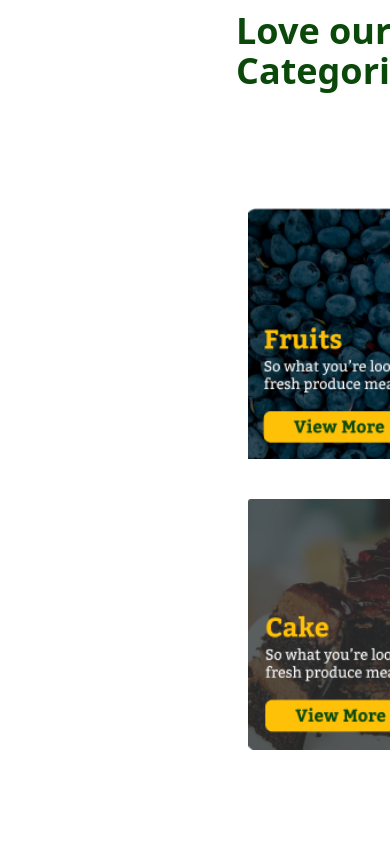
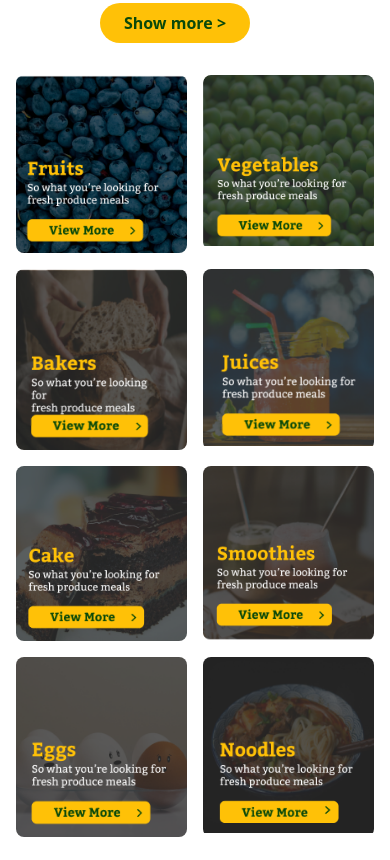
Before and after one commit to mobina-pour7/project-tw, a website: page src/index.html in a window 390 px wide. Shown: the part 824-1684 px from the top of the page. Drawn offline with nearby package versions, Linux system fonts and the light colour scheme.

Commit message:
main-mobile

```diff
--- a/src/index.html
+++ b/src/index.html
@@ -38,29 +38,31 @@
      <div class="order-1 lg:order-2 lg:ml-12">
     <img class="rounded-lg w-full max-w-xs md:max-w-lg " src="/assests/images/0add2098-7fbb-4bd6-906d-68d7bfe42897 1.png" alt="">
   </header></div></div>
-
   <!-- قسمت مین با بگ گراند سفید1 -->
-  <main>
-    <div class="overflow-hidden flex mt-8  p-12">
-      <h1 class="text-[#0A490A]  text-4xl md:text-4xl font-bold ml-47 mt-3 ">Love our Categories</h1>
+  <main class="container mx-auto px-4 py-8 md:py-12">
+    <div class="flex flex-col md:flex-row items-center justify-between gap-4 mb-8 md:mb-12 mr-10">
+      <h1 class="text-[#0A490A]  text-3xl md:text-4xl font-bold ">Love our Categories</h1>
       <button
-        class=" ml-120 text-[#0A490A] mt-5 rounded-lg bg-[#FFC107]  shadow-md  hover:bg-[#FFC107] font-medium transition duration-300 w-40 h-8 ">
-        Show more > </button>
-    </div>
-    <div class="flex flex-col -space-y-44 overflow-hidden rounded-lg ">
-      <div class="flex space-x-2 mt-5 p-12 w-268 ml-50">
-        <img class="w-1/4  justify-center" src="/assests/images/Screenshot 2025-03-22 215546.png" alt="">
-        <img class="w-1/4 justify-center" src="/assests/images/Screenshot 2025-03-22 234901.png" alt="">
-        <img class="w-1/4 justify-center " src="/assests/images/Screenshot 2025-03-24 132842.png" alt="">
-        <img class="w-1/4 justify-center " src="/assests/images/Screenshot 2025-03-24 132920.png" alt="">
+        class=" text-[#0A490A] bg-[#FFC107] px-6 py-2 rounded-3xl hover:bg-indigo-200 transition whitespace-nowrap font-bold">
+        Show more > </button></div>
+    <div class="grid grid-cols-2 sm:grid-cols-4 gap-4 md:gap-6">
+      <div class="overflow-hidden rounded-lg">
+        <img class="w-full h-auto object-cover " src="/assests/images/Screenshot 2025-03-22 215546.png" alt=""></div>
+        <div class="overflow-hidden rounded-lg">
+        <img class="w-full h-auto object-cover" src="/assests/images/Screenshot 2025-03-22 234901.png" alt=""></div>
+        <div class="overflow-hidden rounded-lg">
+        <img class="w-full h-auto object-cover" src="/assests/images/Screenshot 2025-03-24 132842.png" alt=""></div>
+        <div class="overflow-hidden rounded-lg">
+        <img class="w-full h-auto object-cover" src="/assests/images/Screenshot 2025-03-24 132920.png" alt="">
       </div>
-      <div class="flex space-x-2 p-12 w-268 ml-50 mt-30">
-        <img class="w-1/4 justify-center " src="/assests/images/Screenshot 2025-03-24 132952.png" alt="">
-        <img class="w-1/4  justify-center" src="/assests/images/Screenshot 2025-03-24 133020.png" alt="">
-        <img class=" w-1/4 justify-center" src="/assests/images/Screenshot 2025-03-24 133034.png" alt="">
-        <img class=" w-1/4 justify-center" src="/assests/images/Screenshot 2025-03-24 133045.png" alt="">
-      </div>
-    </div>
+        <div class="overflow-hidden rounded-lg">
+        <img class="w-full h-auto object-cover " src="/assests/images/Screenshot 2025-03-24 132952.png" alt=""></div>
+        <div class="overflow-hidden rounded-lg">
+        <img class="w-full h-auto object-cover" src="/assests/images/Screenshot 2025-03-24 133020.png" alt=""></div>
+        <div class="overflow-hidden rounded-lg">
+        <img class="w-full h-auto object-cover " src="/assests/images/Screenshot 2025-03-24 133034.png" alt=""></div>
+        <div class="overflow-hidden rounded-lg">
+        <img class="w-full h-auto object-cover " src="/assests/images/Screenshot 2025-03-24 133045.png" alt=""></div>
   </main>
   <!-- قسمت مین با بگ گراند سبز1 -->
   <div class="overflow-auto flex mt-8 p-12">
```
